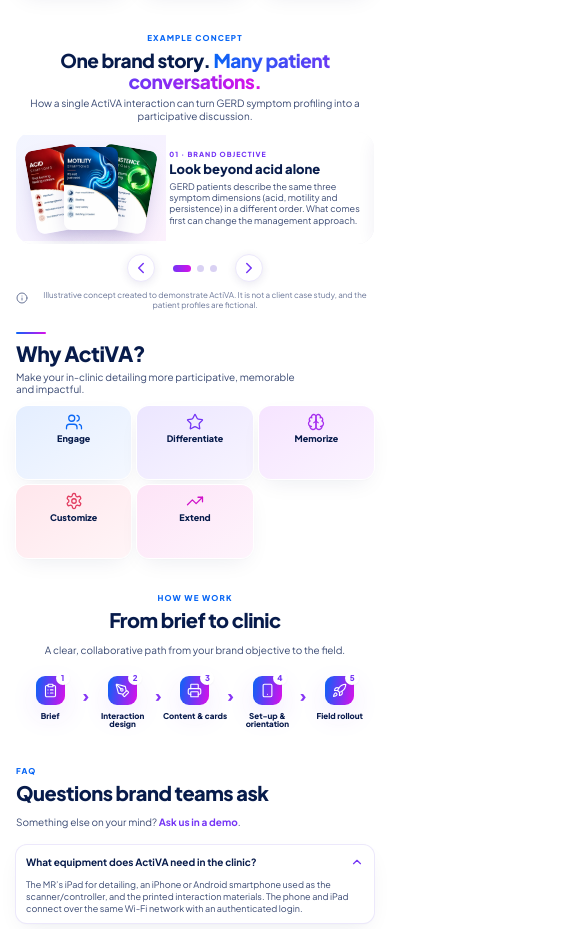
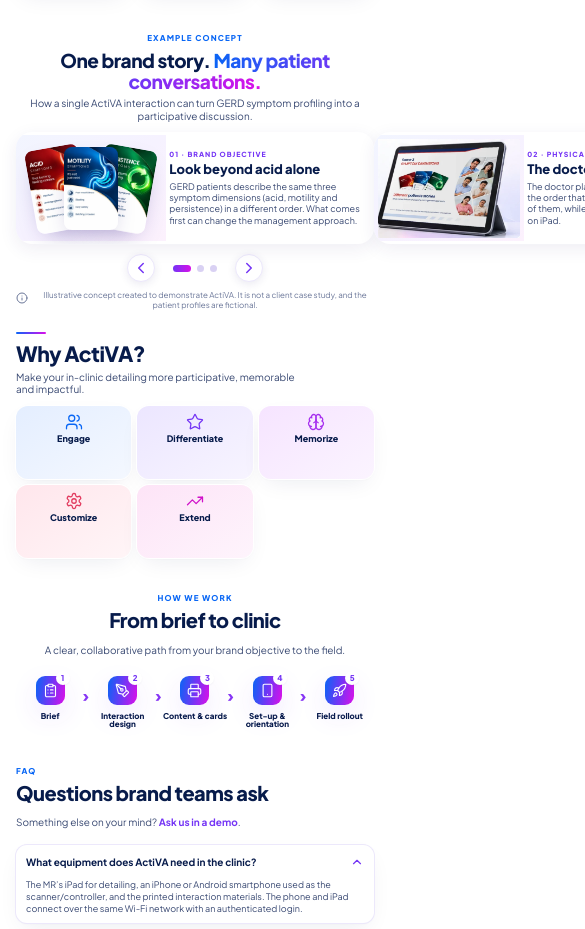
Before and after one commit to Rohan9833/Activa-microsite, a React (Vite) app in the folder frontend/: page / in a window 390 px wide. Shown: the part 1160-2089 px from the top of the page, 585 px wide, since content can reach past the window. Built offline with nearby package versions, Linux system fonts and the light colour scheme; no server answers.

Commit message:
Revert carousel clipping change

```diff
--- a/frontend/src/index.css
+++ b/frontend/src/index.css
@@ -452,10 +452,9 @@
   }
   #example ol.example-slides {
     width: 100%;
-    max-width: 100%;
     transform: translateX(calc(var(--active-slide) * -100%));
     transition: transform 320ms cubic-bezier(.22,.61,.36,1);
-    overflow: hidden;
+    overflow: visible;
     box-shadow: none;
   }
   #example ol > li {
```
